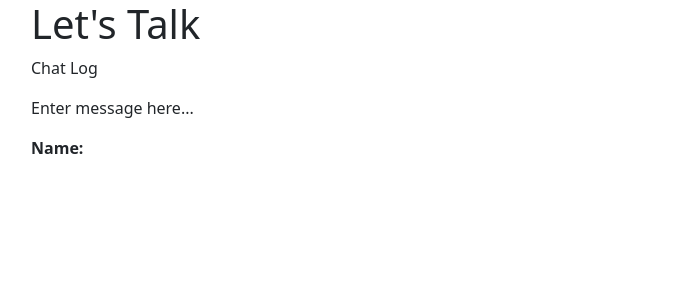
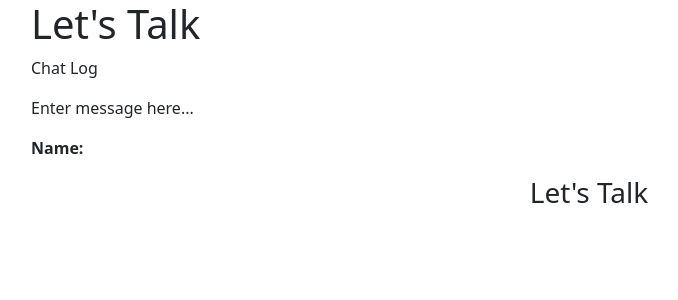
Before and after one commit to steventat/lets-talk, a Rails app: template app/views/welcome/index.html.erb in a window 1280 px wide. Shown: the top 300 px of the page, without its empty margins (51-729 px from the left). Run offline with Rails 7, Linux system fonts and the light colour scheme; the template is opened without the code that fills it, so the values that code supplies are empty; style sheets or scripts are compiled from the project's sources; some libraries are stand-ins or nearby versions.

Commit message:
edited welcoem page

```diff
--- a/app/views/welcome/index.html.erb
+++ b/app/views/welcome/index.html.erb
@@ -9,4 +9,8 @@
     <strong>Name:</strong>
 
   </p>
+
+  <div class="container">
+    <h3 class=" text-center">Let's Talk</h3>
+  </div>
 </div>
```
Also changed, not shown: 1 other file.
